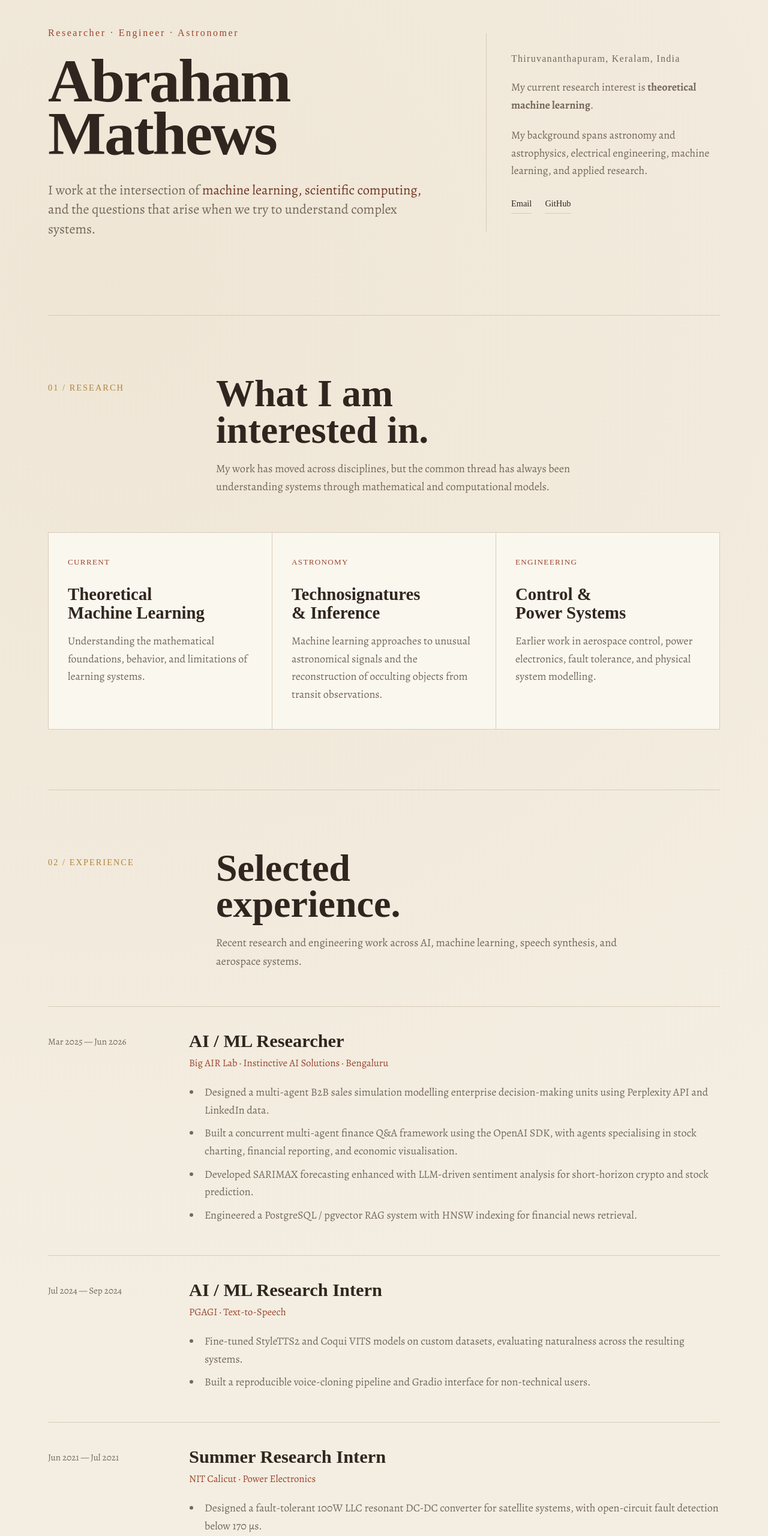
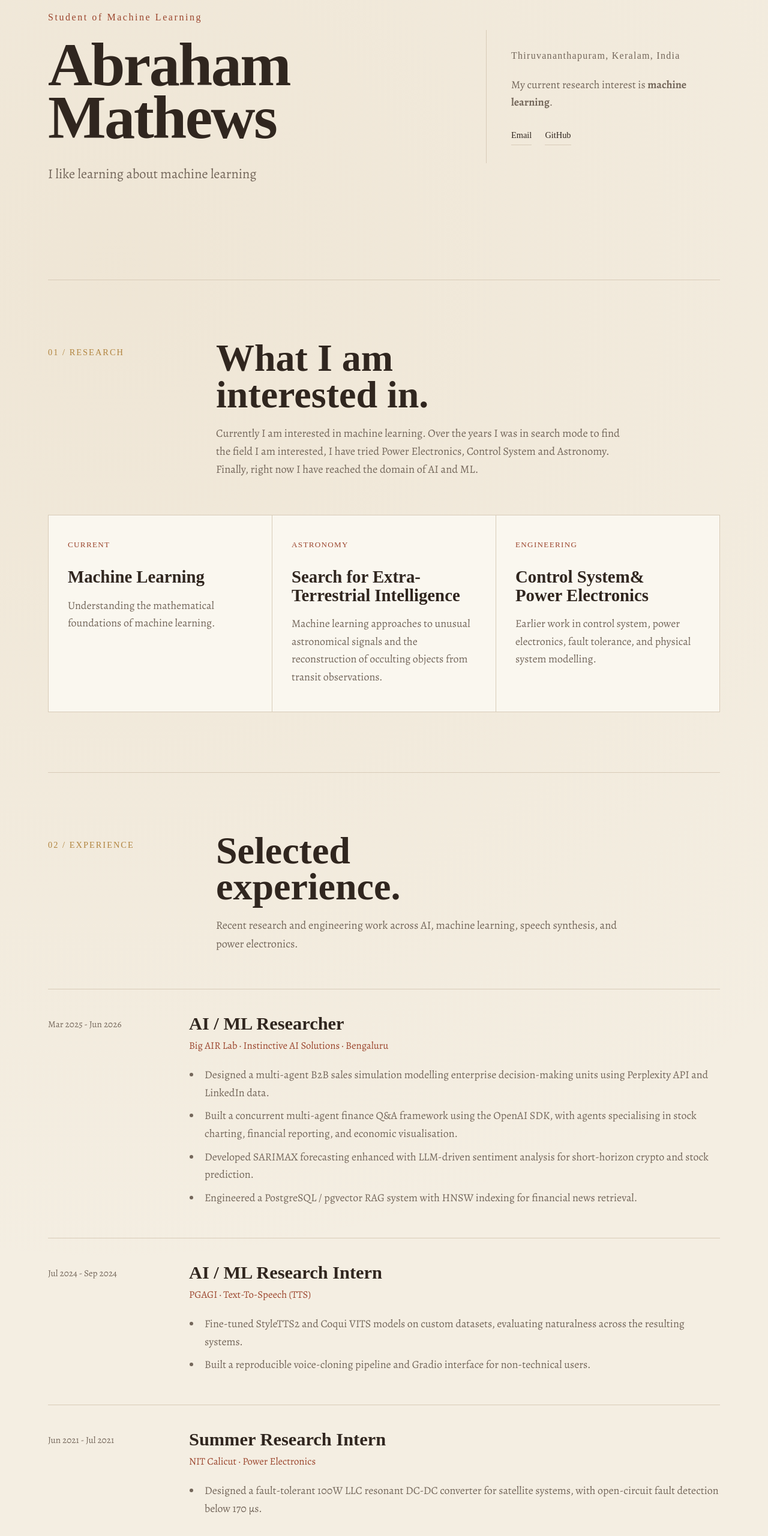
Before and after one commit to theabraham2000/theabraham2000.github.io, a plain HTML site: page index.html in a window 1280 px wide. Shown: the part 220-2780 px from the top of the page at 60% size. Drawn offline with nearby package versions, Linux system fonts and the light colour scheme; a web font is replaced by a local one.

Commit message:
corrections to content

````diff
--- a/index.html
+++ b/index.html
@@ -5,8 +5,8 @@
     <meta charset="UTF-8">
     <meta name="viewport" content="width=device-width, initial-scale=1.0">
 
-```
-<title>Abraham Mathews — Researcher</title>
+
+<title>Abraham Mathews - Studying Machine Learning</title>
 
 <!-- Typography -->
 <link rel="preconnect" href="https://fonts.googleapis.com">
@@ -651,7 +651,6 @@
         }
     }
 </style>
-```
 
 </head>
 
@@ -659,7 +658,6 @@
 
 <div class="page">
 
-```
 <!-- Navigation -->
 <nav>
     <a href="#" class="nav-name">Abraham Mathews</a>
@@ -677,15 +675,12 @@
 <header class="hero">
 
     <div>
-        <div class="eyebrow">Researcher · Engineer · Astronomer</div>
+        <div class="eyebrow">Student of Machine Learning</div>
 
         <h1>Abraham<br>Mathews</h1>
 
         <p class="hero-intro">
-            I work at the intersection of
-            <em>machine learning, scientific computing,</em>
-            and the questions that arise when we try to understand
-            complex systems.
+            I like learning about machine learning
         </p>
     </div>
 
@@ -697,14 +692,9 @@
 
         <p>
             My current research interest is
-            <strong>theoretical machine learning</strong>.
+            <strong>machine learning</strong>.
         </p>
 
-        <p>
-            My background spans astronomy and astrophysics,
-            electrical engineering, machine learning, and
-            applied research.
-        </p>
 
         <div class="contact-links">
             <a href="mailto:abrahammathews2000@gmail.com">Email</a>
@@ -726,9 +716,7 @@
             <h2>What I am<br>interested in.</h2>
 
             <p class="section-description">
-                My work has moved across disciplines, but the common
-                thread has always been understanding systems through
-                mathematical and computational models.
+                Currently I am interested in machine learning. Over the years I was in search mode to find the field I am interested, I have tried Power Electronics, Control System and Astronomy. Finally, right now I have reached the domain of AI and ML.
             </p>
         </div>
     </div>
@@ -738,18 +726,17 @@
         <article class="research-item">
             <div class="label">CURRENT</div>
 
-            <h3>Theoretical<br>Machine Learning</h3>
+            <h3>Machine Learning</h3>
 
             <p>
-                Understanding the mathematical foundations,
-                behavior, and limitations of learning systems.
+                Understanding the mathematical foundations of machine learning.
             </p>
         </article>
 
         <article class="research-item">
             <div class="label">ASTRONOMY</div>
 
-            <h3>Technosignatures<br>& Inference</h3>
+            <h3>Search for Extra-Terrestrial Intelligence</h3>
 
             <p>
                 Machine learning approaches to unusual astronomical
@@ -761,10 +748,10 @@
         <article class="research-item">
             <div class="label">ENGINEERING</div>
 
-            <h3>Control &<br>Power Systems</h3>
+            <h3>Control System&<br>Power Electronics</h3>
 
             <p>
-                Earlier work in aerospace control, power electronics,
+                Earlier work in control system, power electronics,
                 fault tolerance, and physical system modelling.
             </p>
         </article>
@@ -785,8 +772,7 @@
 
             <p class="section-description">
                 Recent research and engineering work across AI,
-                machine learning, speech synthesis, and aerospace
-                systems.
+                machine learning, speech synthesis, and power electronics.
             </p>
         </div>
     </div>
@@ -796,7 +782,7 @@
         <article class="experience-entry">
 
             <div class="experience-date">
-                Mar 2025 — Jun 2026
+                Mar 2025 - Jun 2026
             </div>
 
             <div>
@@ -841,7 +827,7 @@
         <article class="experience-entry">
 
             <div class="experience-date">
-                Jul 2024 — Sep 2024
+                Jul 2024 - Sep 2024
             </div>
 
             <div>
@@ -850,7 +836,7 @@
                 </h3>
 
                 <div class="experience-company">
-                    PGAGI · Text-to-Speech
+                    PGAGI · Text-To-Speech (TTS)
                 </div>
 
                 <ul>
@@ -873,7 +859,7 @@
         <article class="experience-entry">
 
             <div class="experience-date">
-                Jun 2021 — Jul 2021
+                Jun 2021 - Jul 2021
             </div>
 
             <div>
@@ -908,11 +894,10 @@
         <div class="section-number">03 / SELECTED WORK</div>
 
         <div>
-            <h2>Earlier work<br>worth keeping.</h2>
+            <h2>Earlier Works (Pre-2025).</h2>
 
             <p class="section-description">
-                Projects from my academic work that continue to shape
-                the way I approach computational and physical systems.
+                Projects from my academic work before 2025.
             </p>
         </div>
     </div>
@@ -922,7 +907,7 @@
 
         <div class="project-meta">
             <div class="project-type">ASTRONOMY · MS THESIS</div>
-            IIST · 2022–2024
+            IIST · 2022-2024
         </div>
 
         <div>
@@ -953,7 +938,7 @@
 
         <div class="project-meta">
             <div class="project-type">CONTROL SYSTEMS · BTECH THESIS</div>
-            CET · 2018–2022
+            CET · 2018-2022
         </div>
 
         <div>
@@ -1030,12 +1015,12 @@
 
         <article class="education-entry">
             <div class="education-year">
-                2022 — 2024
+                2022 - 2024
             </div>
 
             <div>
                 <div class="education-degree">
-                    MSc Astronomy & Astrophysics
+                    MS Astronomy & Astrophysics
                 </div>
 
                 <div class="education-school">
@@ -1051,7 +1036,7 @@
 
         <article class="education-entry">
             <div class="education-year">
-                2018 — 2022
+                2018 - 2022
             </div>
 
             <div>
@@ -1081,7 +1066,7 @@
         <div class="section-number">05 / TOOLKIT</div>
 
         <div>
-            <h2>Tools I<br>work with.</h2>
+            <h2>Tools I<br>worked with.</h2>
         </div>
     </div>
 
@@ -1139,7 +1124,7 @@
         <div class="section-number">06 / PUBLICATIONS</div>
 
         <div>
-            <h2>A small<br>bibliography.</h2>
+            <h2>Bibliography.</h2>
         </div>
     </div>
 
@@ -1205,13 +1190,12 @@
 <section id="contact" class="closing">
 
     <h2>
-        Curious about the same questions?
+        Contact
     </h2>
 
     <p>
-        If you're interested in theoretical machine learning,
-        scientific computing, or just exchanging ideas, feel free
-        to get in touch.
+        If you're interested in machine learning,
+        feel free to get in touch.
     </p>
 
     <div class="closing-links">
@@ -1234,9 +1218,8 @@
 <!-- Footer -->
 <footer>
     <span>© 2026 Abraham Mathews</span>
-    <span>Made with curiosity.</span>
+    <span>Made with love.</span>
 </footer>
-```
 
 </div>
 
````
